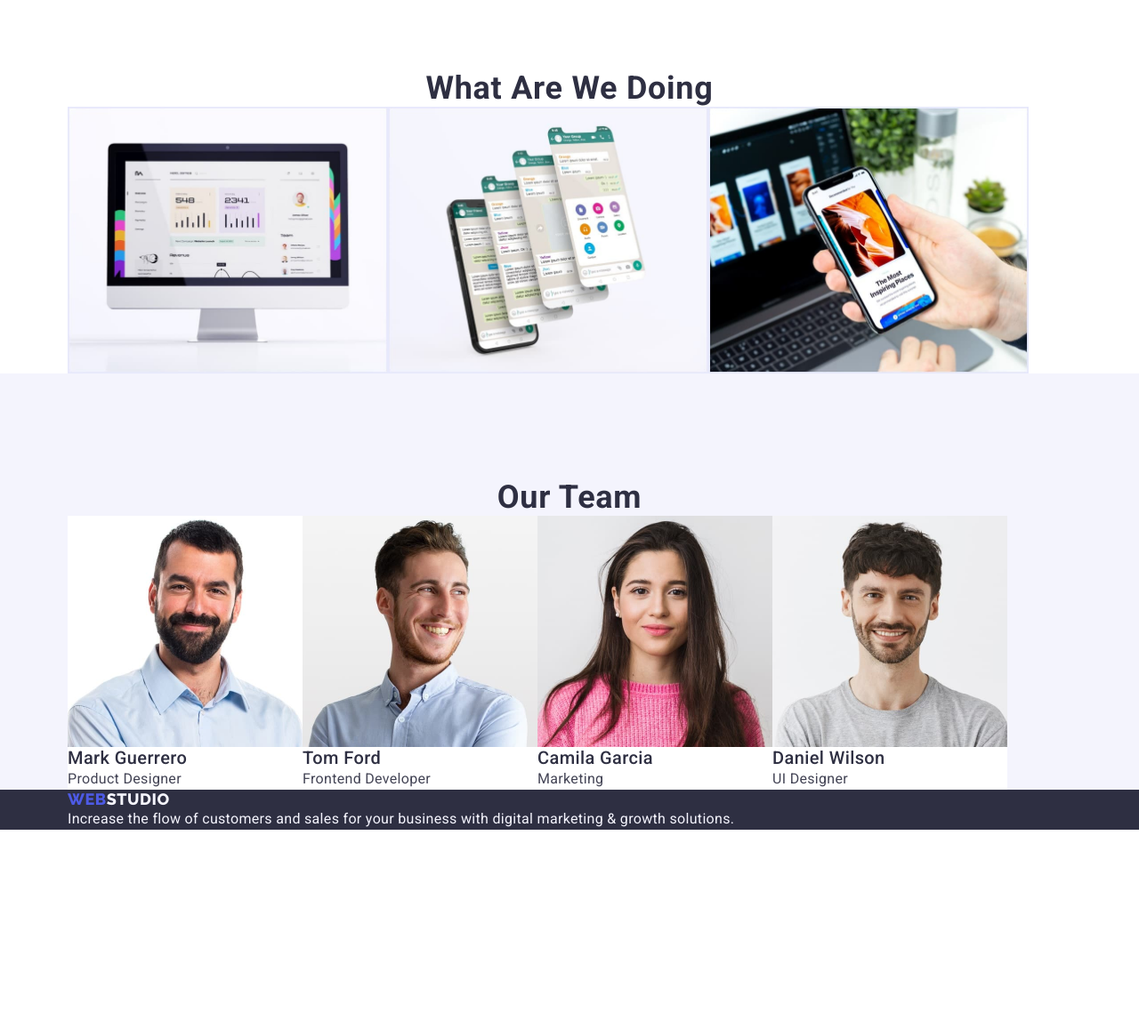
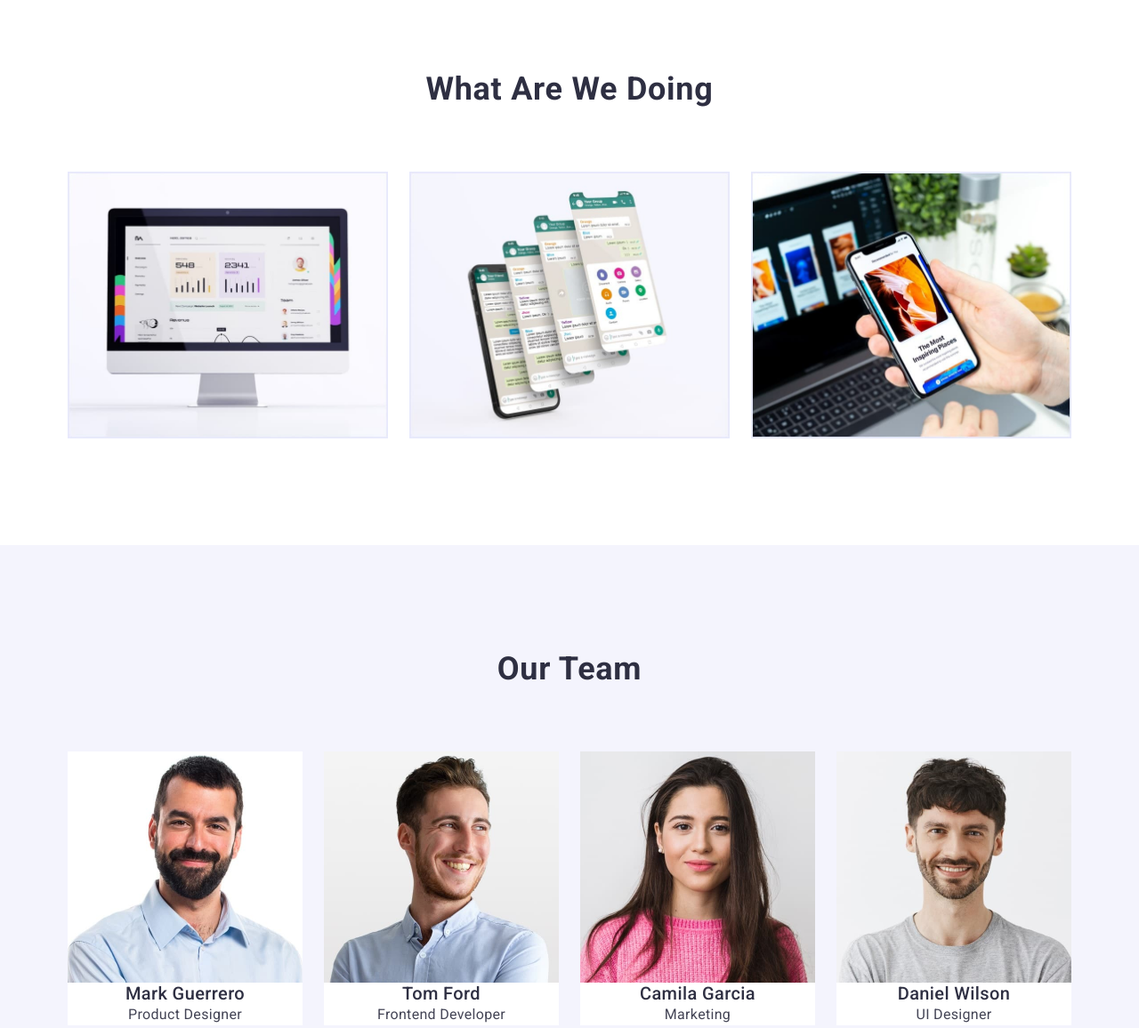
Before and after one commit to InnaUsenko/goit-markup-hw-03, a plain HTML site: page index.html in a window 1280 px wide. Shown: the part 880-2036 px from the top of the page at 89% size. Before the commit the page ends 1813 px from the top, so only its background shows below. Drawn offline with nearby package versions, Linux system fonts and the light colour scheme.

Commit message:
index html

```diff
--- a/css/styles.css
+++ b/css/styles.css
@@ -68,9 +68,14 @@ img {
 /* HEADER */
 
 .top-line {
-  height: 72px;
   border-bottom: 1px solid var(--accent);
+}
+.page-header.container {
+  display: flex;
   align-items: center;
+  justify-content: space-between;
+  padding-top: 24px;
+  padding-bottom: 24px;
 }
 .nav {
   display: flex;
@@ -226,6 +231,7 @@ img {
 /* SECTION 2 */
 .section-two {
   padding-top: 120px;
+  padding-bottom: 120px;
 }
 
 .images-header {
@@ -237,25 +243,25 @@ img {
   letter-spacing: 0.02em;
   text-transform: capitalize;
   color: var(--dark);
+  padding-bottom: 72px;
 }
 .images {
   display: flex;
+  flex-wrap: wrap;
+  justify-content: space-between;
 }
 .img-1 {
-  display: flex;
-  flex-direction: column;
+  flex-basis: 360px;
   align-items: flex-start;
   padding: 0px;
 }
 .img-2 {
-  display: flex;
-  flex-direction: column;
+  flex-basis: 360px;
   align-items: flex-start;
   padding: 0px;
 }
 .img-3 {
-  display: flex;
-  flex-direction: column;
+  flex-basis: 360px;
   align-items: flex-start;
   padding: 0px;
 }
@@ -271,6 +277,7 @@ img {
 /* SECTION 3 */
 .section-three {
   padding-top: 120px;
+  padding-bottom: 120px;
   background-color: var(--light);
 }
 .team-cards-header {
@@ -282,16 +289,24 @@ img {
   letter-spacing: 0.02em;
   text-transform: capitalize;
   color: var(--dark);
+  padding-bottom: 72px;
 }
 .team-cards {
   display: flex;
+  display: flex;
+  flex-wrap: wrap;
+  justify-content: space-between;
 }
 .team-card-items {
   background-color: var(--white-background);
 }
-
+.cards-text-center {
+  text-align: center;
+}
 /* FOOTER */
 .foo {
+  padding-top: 100px;
+  padding-bottom: 100px;
   background: var(--dark);
 }
 .foo-text {
@@ -332,10 +347,14 @@ img {
   line-height: 1.5;
   letter-spacing: 0.02em;
   color: var(--light);
+  width: 264px;
 }
 
 /* PORTFOLIO PAGE */
 .filters {
+  display: flex;
+  justify-content: space-between;
+  align-items: center;
 }
 .filters-item {
 }
@@ -357,6 +376,13 @@ img {
   color: var(--white-background);
   background-color: var(--pressed-state);
 }
+
+.employees {
+  display: flex;
+  flex-wrap: wrap;
+  gap: 24px;
+  flex-basis: 360px;
+}
 .portfolio-img {
 }
 .portfolio-header {
--- a/index.html
+++ b/index.html
@@ -20,7 +20,7 @@
   <body class="body-main-page">
     <!-- HEADER -->
     <header class="top-line">
-      <div class="container">
+      <div class="page-header container">
         <nav class="nav">
           <a href="./index.html" class="header-logo link">
             Web<span class="black-word">Studio</span>
@@ -143,8 +143,8 @@
                 class="card-img"
               />
 
-              <h3 class="feature-header">Mark Guerrero</h3>
-              <p class="feature-text">Product Designer</p>
+              <h3 class="feature-header cards-text-center">Mark Guerrero</h3>
+              <p class="feature-text cards-text-center">Product Designer</p>
             </li>
             <li class="team-card-items">
               <img
@@ -154,8 +154,8 @@
                 class="card-img"
               />
 
-              <h3 class="feature-header">Tom Ford</h3>
-              <p class="feature-text">Frontend Developer</p>
+              <h3 class="feature-header cards-text-center">Tom Ford</h3>
+              <p class="feature-text cards-text-center">Frontend Developer</p>
             </li>
             <li class="team-card-items">
               <img
@@ -165,8 +165,8 @@
                 class="card-img"
               />
 
-              <h3 class="feature-header">Camila Garcia</h3>
-              <p class="feature-text">Marketing</p>
+              <h3 class="feature-header cards-text-center">Camila Garcia</h3>
+              <p class="feature-text cards-text-center">Marketing</p>
             </li>
             <li class="team-card-items">
               <img
@@ -176,8 +176,8 @@
                 class="card-img"
               />
 
-              <h3 class="feature-header">Daniel Wilson</h3>
-              <p class="feature-text">UI Designer</p>
+              <h3 class="feature-header cards-text-center">Daniel Wilson</h3>
+              <p class="feature-text cards-text-center">UI Designer</p>
             </li>
           </ul>
         </div>
```
Also changed, not shown: portfolio.html (+7 -4 lines).
